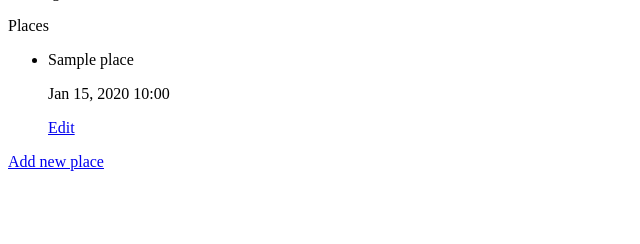
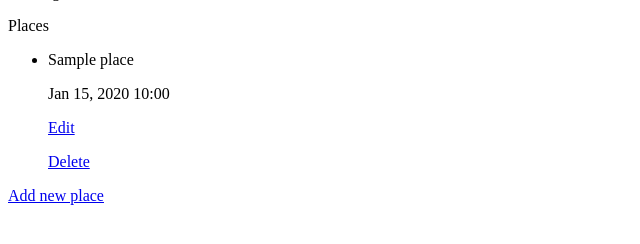
Before and after one commit to asemenyk24/remember_places, a Django app: page /places/ in a window 1280 px wide. Shown: the part 136-380 px from the top of the page, without its empty margins (0-640 px from the left). Run offline with Django 4.2, Linux system fonts and the light colour scheme; a user stored in the database is signed in; tables that the repository leaves empty hold one stand-in row (values such as "Sample post"); some libraries are stand-ins or nearby versions.

Commit message:
Added delete view  and template, made restrictions for unauthorised users.

```diff
--- /dev/null
+++ b/rp_base/templates/rp_base/delete_place.html
@@ -0,0 +1,6 @@
+<p>Are you sure you want to delete "{{ place }}"?</p>
+<a href = "{% url 'rp_base:places' %}">Cancel</a>
+<form method = "POST" action = "">
+  {% csrf_token %}
+  <input type = "submit" name = "Confirm">
+</form>
--- a/rp_base/templates/rp_base/edit_place.html
+++ b/rp_base/templates/rp_base/edit_place.html
@@ -1,6 +1,6 @@
 <p><a href = "{% url 'rp_base:places' %}">Go back</a></p>
 <p>Edit place</p>
-<form action = "{% url 'rp_base:edit_place' place.id %}" method = "post">
+<form action = "{% url 'rp_base:edit_place' place.id %}" method = "POST">
   {% csrf_token %}
   {{ form.as_p }}
   <button name = "submit">Save changes</button>
--- a/rp_base/templates/rp_base/new_place.html
+++ b/rp_base/templates/rp_base/new_place.html
@@ -1,5 +1,5 @@
 <p><a href = "{% url 'rp_base:places' %}">Go back</a></p>
-<form action = "{% url 'rp_base:new_place' %}" method = "post">
+<form action = "{% url 'rp_base:new_place' %}" method = "POST">
   {% csrf_token %}
   {{ form.as_p }}
   <button name = "submit">Add place</button>
--- a/rp_base/templates/rp_base/places.html
+++ b/rp_base/templates/rp_base/places.html
@@ -13,6 +13,7 @@
         <p>{{ place.name }}</p>
         <p>{{ place.date_added|date:'M d, Y H:i' }}</p>
         <p><a href = "{% url 'rp_base:edit_place' place.id %}">Edit</a></p>
+        <p><a href = "{% url 'rp_base:delete_place' place.id %}">Delete</a></p>
     </li>
     {% empty %}
     <li><p>No places added yet!</p></li>
--- a/rp_base/urls.py
+++ b/rp_base/urls.py
@@ -13,4 +13,6 @@ urlpatterns = [
     path('new_place/', views.new_place, name = 'new_place'),
     # Place edit page.
     path('edit_place/<int:place_id>/', views.edit_place, name = 'edit_place'),
+    # Delete place.
+    path('delete_place/<int:place_id>/', views.delete_place, name = 'delete_place'),
 ]
--- a/rp_base/views.py
+++ b/rp_base/views.py
@@ -1,4 +1,5 @@
 from django.shortcuts import render, redirect
+from django.contrib.auth.decorators import login_required
 from .models import Place
 from .forms import PlaceForm
 
@@ -8,6 +9,7 @@ def index(request):
     return render(request, 'rp_base/index.html')
 
 
+@login_required
 def places(request):
     """Displays places list."""
     places = Place.objects.order_by('date_added')
@@ -15,6 +17,7 @@ def places(request):
     return render(request, 'rp_base/places.html', context)
 
 
+@login_required
 def new_place(request):
     """Creates new place."""
     if request.method != 'POST':
@@ -31,6 +34,7 @@ def new_place(request):
     return render(request, 'rp_base/new_place.html', context)
 
 
+@login_required
 def edit_place(request, place_id):
     """Edit existing place."""
     place = Place.objects.get(id = place_id)
@@ -45,3 +49,13 @@ def edit_place(request, place_id):
             return redirect('rp_base:places', place_id = place.id)
     context = {'place': place, 'form': form}
     return render(request, 'rp_base/edit_place.html', context)
+
+
+@login_required
+def delete_place(request, place_id):
+    place = Place.objects.get(id = place_id)
+    if request.method == 'POST':
+        place.delete()
+        return redirect('rp_base:places')
+    context = {'place': place}
+    return render(request, 'rp_base/delete_place.html', context)
--- a/rp_core/settings.py
+++ b/rp_core/settings.py
@@ -131,11 +131,13 @@ STATIC_URL = 'static/'
 
 DEFAULT_AUTO_FIELD = 'django.db.models.BigAutoField'
 
+# Login settings
 SITE_ID = 2
 ACCOUNT_EMAIL_VERIFICATION = "none"
 LOGIN_REDIRECT_URL = "/places"
 ACCOUNT_LOGOUT_ON_GET = True
 SOCIALACCOUNT_LOGIN_ON_GET = True
+LOGIN_URL = '/'
 
 SOCIALACCOUNT_PROVIDERS = {
     'google': {
```
